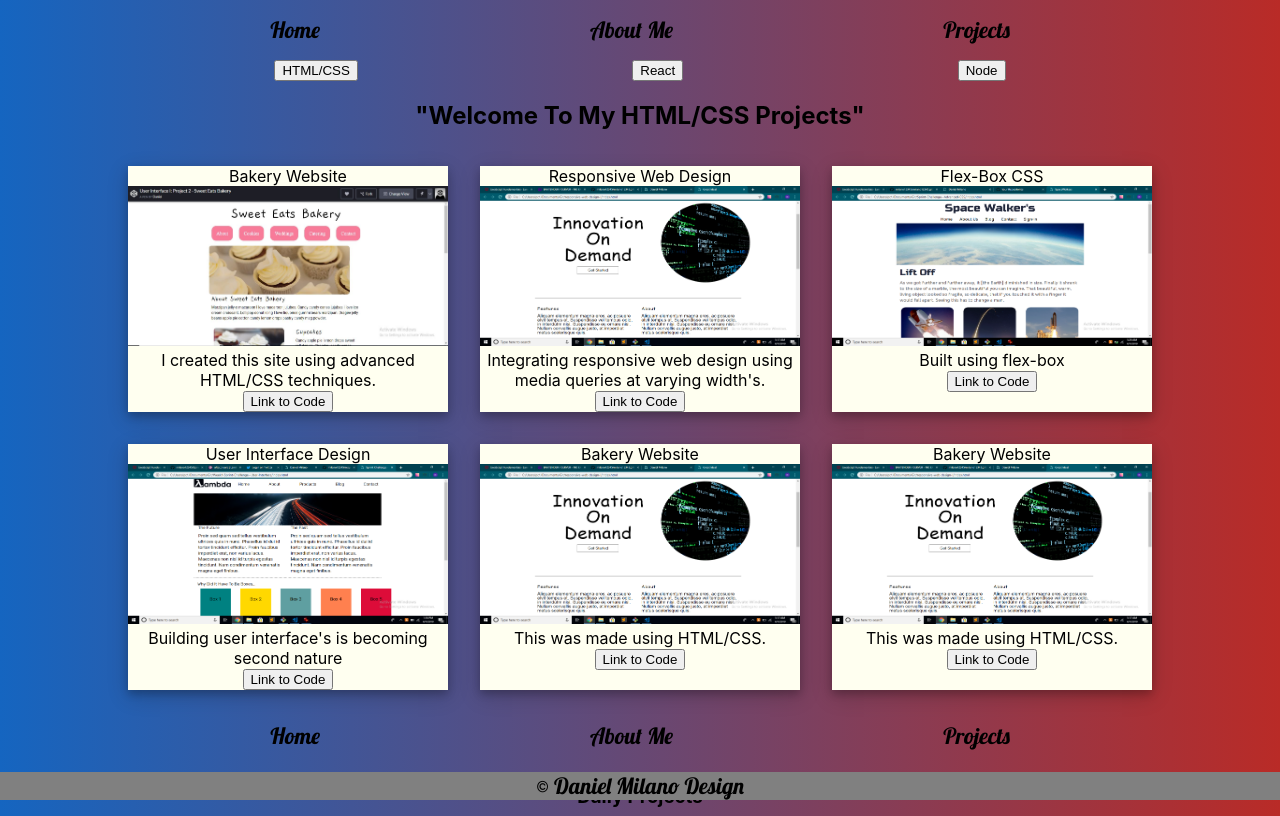
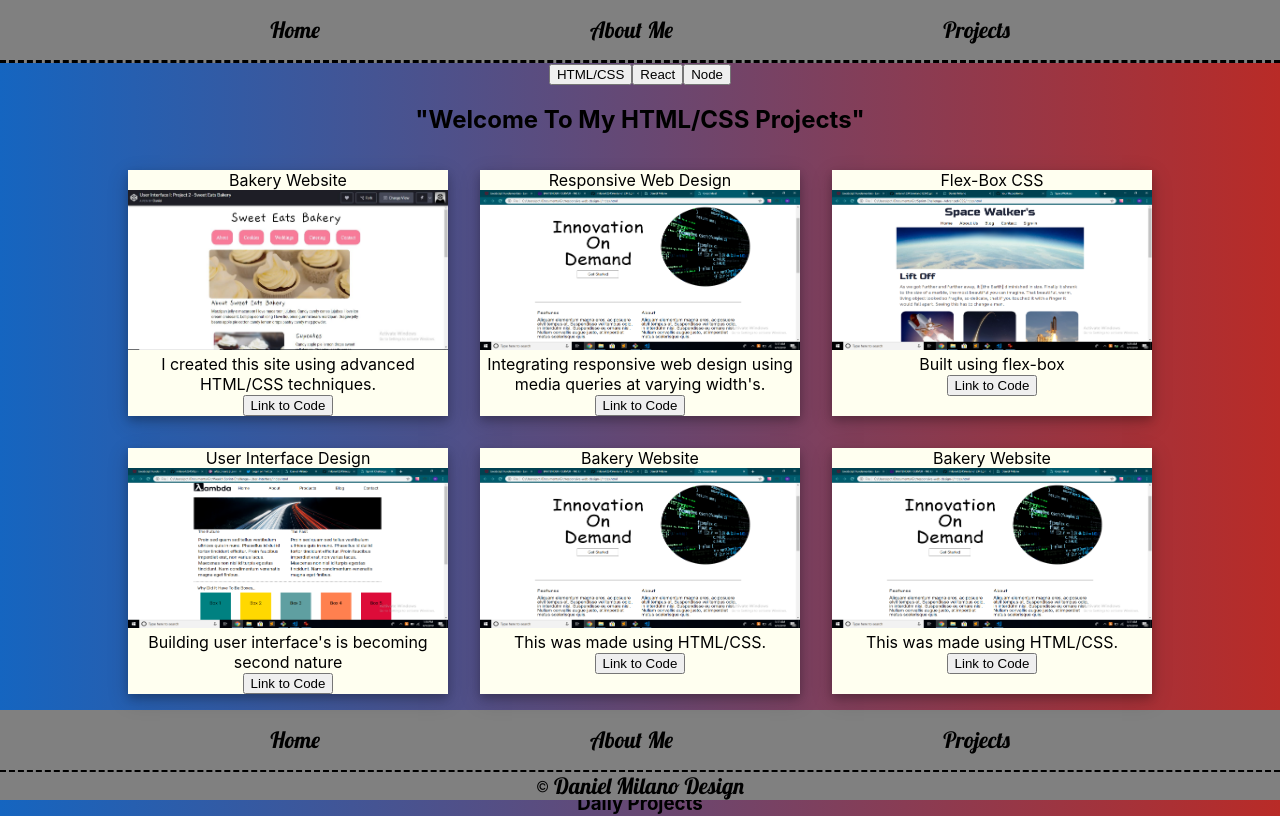
Before and after one commit to milano12345/scratchReactPortfolio, a React (Create React App) app in the folder scratch-portfolio/: page /projects in a window 1280 px wide. Shown: the top 816 px of the page. Built offline with nearby package versions, Linux system fonts and the light colour scheme; the HTML template or start-up script is replaced by a standard one.

Commit message:
added color to nav

```diff
--- a/scratch-portfolio/src/App.css
+++ b/scratch-portfolio/src/App.css
@@ -52,6 +52,8 @@
 nav {
   display: flex;
   justify-content: space-evenly;
+  background-color: #808080;
+  border-bottom-style: dashed;
 }
 
 nav a {
--- a/scratch-portfolio/src/components/AboutMe.js
+++ b/scratch-portfolio/src/components/AboutMe.js
@@ -95,6 +95,8 @@ const AboutMe = () => {
           </section>
         </div>
       </div>
+      <br />
+      <br />
       <Footer />
     </div>
   );
--- a/scratch-portfolio/src/components/Projects.js
+++ b/scratch-portfolio/src/components/Projects.js
@@ -59,11 +59,11 @@ class Projects extends Component {
       <div className="projects-grid">
         <NavBar />
         <div className="category-tabs">
-          <nav onClick={(e) => this.handleChange(e)}>
+          <div onClick={(e) => this.handleChange(e)}>
             <button id="0">HTML/CSS</button>
             <button id="1">React</button>
             <button id="2">Node</button>
-          </nav>
+          </div>
           <section className="projects-grid">{this.toggleCategories()}</section>
         </div>
         <Pagination />
```
